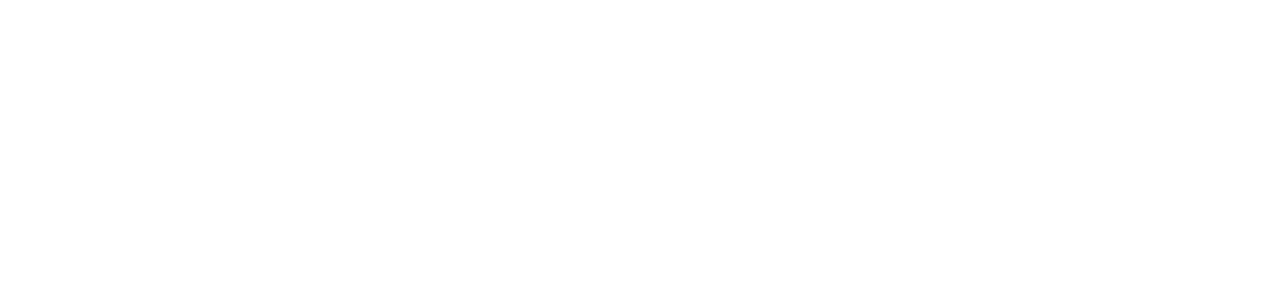
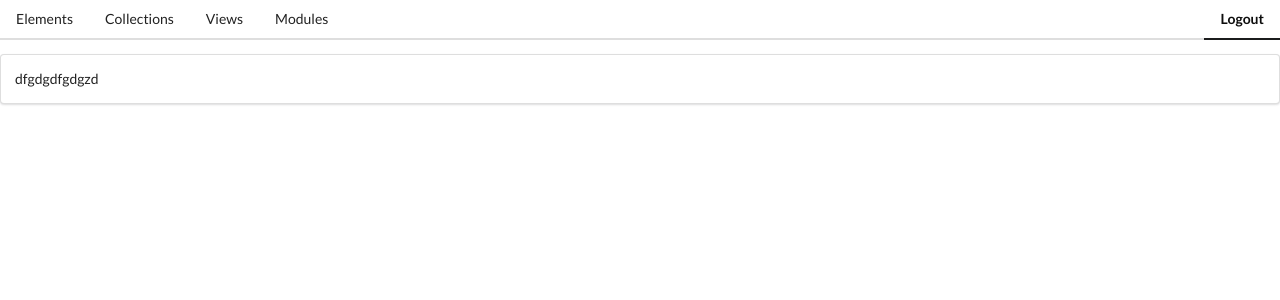
Before and after one commit to zKazemeini125/Compose-Module, an Angular app in the folder ngCompose/: page / in a window 1280 px wide. Shown: the top 300 px of the page. Built offline with nearby package versions, Linux system fonts and the light colour scheme.

Commit message:
add home component to app-view &  set routing navbar

```diff
--- a/ngCompose/src/app/app-views/app-views.module.ts
+++ b/ngCompose/src/app/app-views/app-views.module.ts
@@ -2,10 +2,13 @@
 import { CommonModule } from '@angular/common';
 
 import { AppViewsRoutingModule } from './app-views-routing.module';
+import { HomeComponent } from './home/home.component';
 
 
 @NgModule({
-  declarations: [],
+  declarations: [
+    HomeComponent
+  ],
   imports: [
     CommonModule,
     AppViewsRoutingModule
--- /dev/null
+++ b/ngCompose/src/app/app-views/home/home.component.html
@@ -0,0 +1 @@
+<p>home works!</p>
--- a/ngCompose/src/app/app.component.html
+++ b/ngCompose/src/app/app.component.html
@@ -1,2 +1,23 @@
-
+<div class="ui secondary pointing menu">
+    <a class="item" routerLink="/elemenets" routerLinkActive="active">
+        Elements
+    </a>
+    <a class="item" routerLink="/collections" routerLinkActive="active">
+        Collections
+    </a>
+    <a class="item">
+        Views
+    </a>
+    <a class="item">
+        Modules
+    </a>
+    <div class="right menu">
+        <a class="ui item active">
+            Logout
+        </a>
+    </div>
+</div>
+<div class="ui segment">
+    <p>dfgdgdfgdgzd</p>
+</div>
 <router-outlet></router-outlet>
--- a/ngCompose/src/app/collection/collection-routing.module.ts
+++ b/ngCompose/src/app/collection/collection-routing.module.ts
@@ -2,7 +2,9 @@
 import { RouterModule, Routes } from '@angular/router';
 import { CollecHomeComponent } from './collec-home/collec-home.component';
 
-const routes: Routes = [{ path: 'collection', component: CollecHomeComponent }];
+const routes: Routes = [
+  { path: 'collections', component: CollecHomeComponent },
+];
 
 @NgModule({
   imports: [RouterModule.forChild(routes)],
--- a/ngCompose/src/app/elements/elements-routing.module.ts
+++ b/ngCompose/src/app/elements/elements-routing.module.ts
@@ -3,10 +3,7 @@
 import { ElHomeComponent } from './el-home/el-home.component';
 import { ElEnterComponent } from './el-enter/el-enter.component';
 
-const routes: Routes = [
-  { path: 'element', component: ElHomeComponent },
-  { path: 'element-two', component: ElEnterComponent },
-];
+const routes: Routes = [{ path: 'elemenets', component: ElHomeComponent }];
 
 @NgModule({
   imports: [RouterModule.forChild(routes)],
```
Also changed, not shown: ngCompose/src/app/app-views/home/home.component.ts (added, +10 -0 lines), ngCompose/src/app/app-views/home/home.component.css (added).
